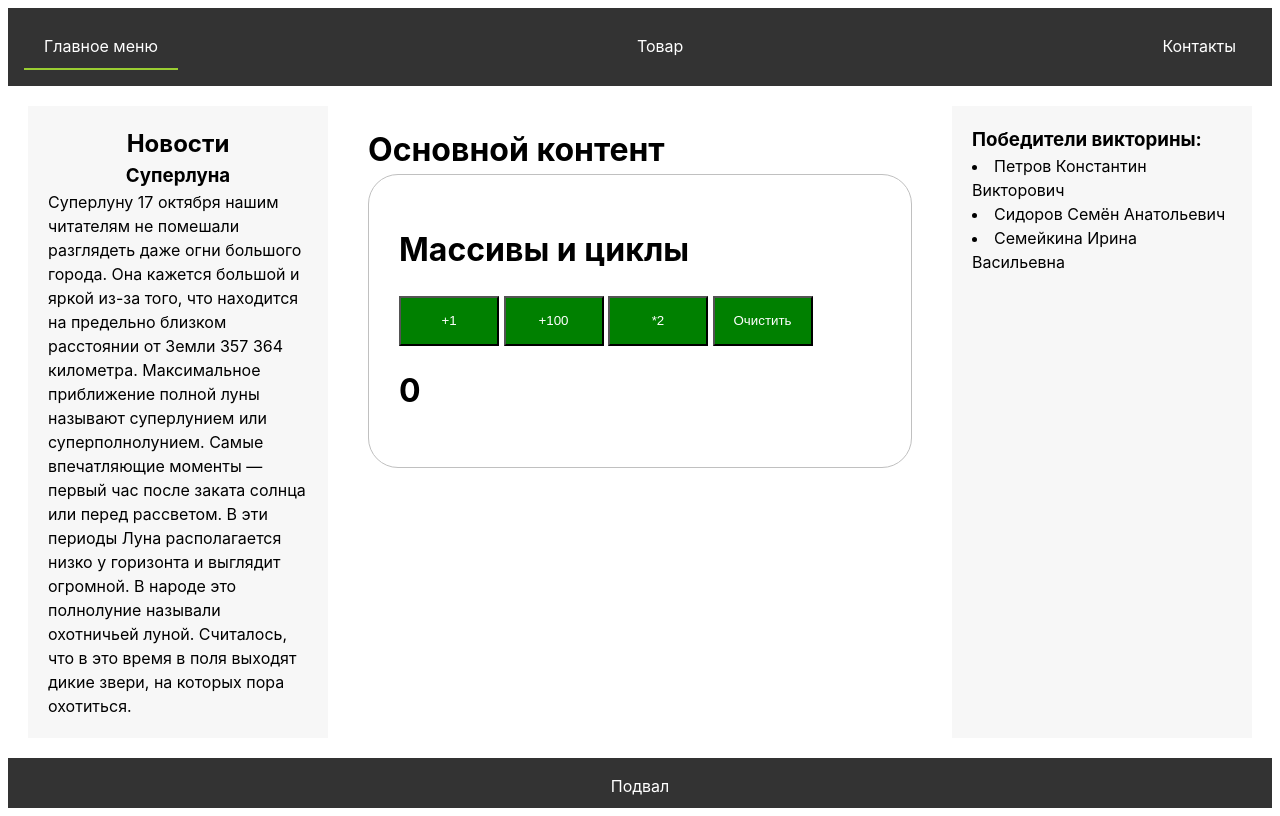
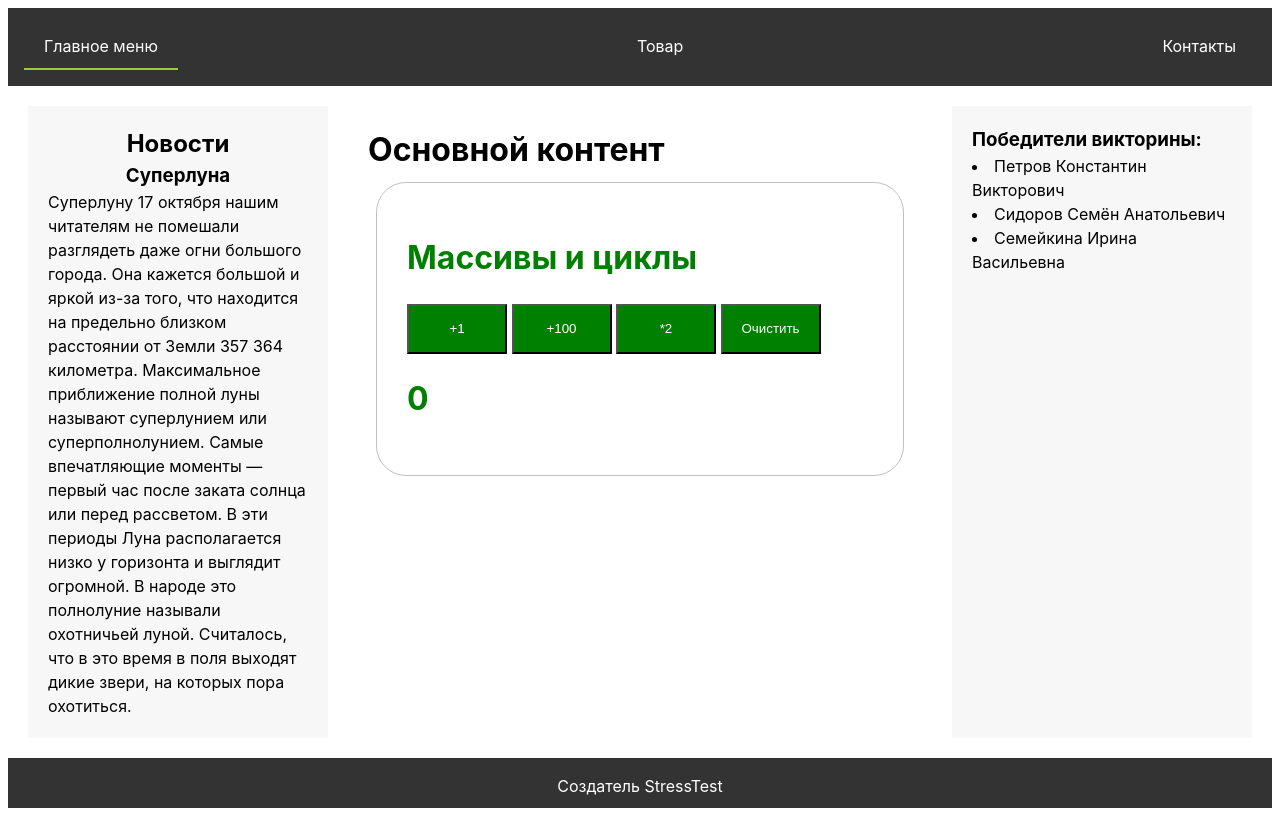
Before and after one commit to StressTest333/ver1, a Svelte app: page / in a window 1280 px wide. Built offline with nearby package versions, Linux system fonts and the light colour scheme.

Commit message:
new_zad1.5

```diff
--- a/src/App.svelte
+++ b/src/App.svelte
@@ -68,13 +68,14 @@
 
       <div class="main-content">
         <h1>Основной контент</h1>
+        <div style="color:green">
+          <!-- Динамические компоненты -->
+          <svelte:component
+            this={selected.component}
+            app_function={SendMessage}
 
-        <!-- Динамические компоненты -->
-        <svelte:component
-          this={selected.component}
-          app_function={SendMessage}
-        />
-
+          />
+        </div>
       </div>
       <div class="right-sidebar">
         <h3>Победители викторины:</h3>
@@ -86,7 +87,7 @@
       </div>
     </div>
     <footer>
-      <p>Подвал</p>
+      <p>Создатель StressTest</p>
     </footer>
   </div>
 </main>
@@ -108,6 +109,7 @@
     display: flex;
     flex-direction: column;
     min-height: 100vh;
+
   }
 
   header {
--- a/src/lib/Comp1.svelte
+++ b/src/lib/Comp1.svelte
@@ -39,7 +39,7 @@
         flt = idx;
     };
 </script>
-
+<body>
     <div class="wrapper">
         <h1>Массивы и циклы</h1>
         <div>
@@ -50,7 +50,7 @@
             <h1>{numberclick}</h1>
         </div>
     </div>
-
+</body>
 <style>
     button {
         width: 100px;
```
Lines whose indentation alone changed are shown as unchanged.
